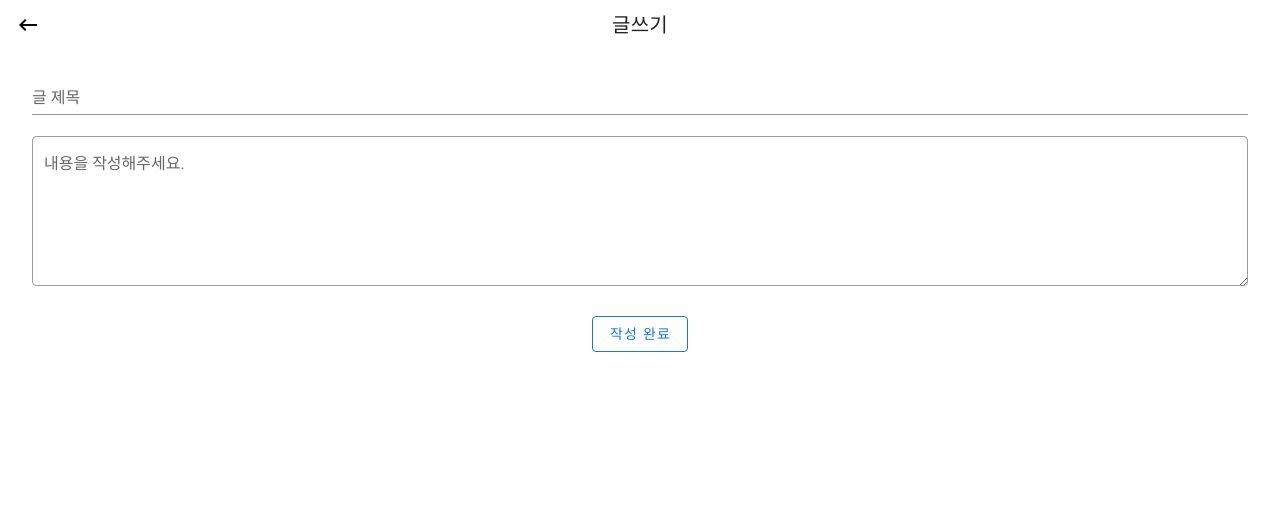
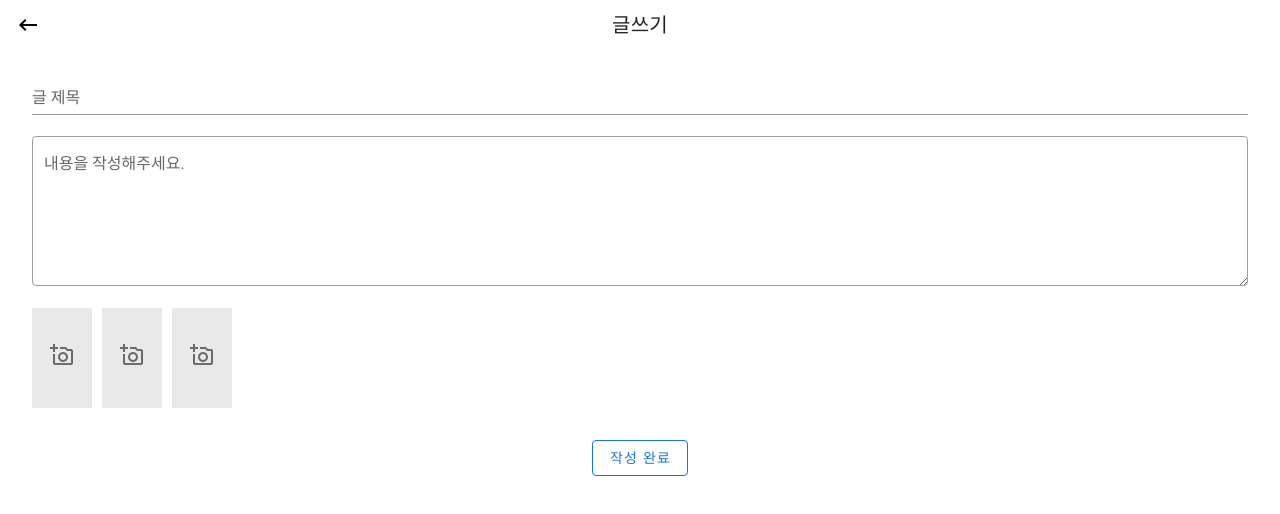
Before and after one commit to TASK-FORCE/mannalga-front-app, a Vue app: page /club/board/create in a window 1280 px wide. Shown: the top 514 px of the page. Built offline with nearby package versions, Linux system fonts and the light colour scheme.

Commit message:
#47 사진첨부 box 배치

```diff
--- a/src/components/club/ClubBoardCreateBox.vue
+++ b/src/components/club/ClubBoardCreateBox.vue
@@ -23,5 +23,6 @@ export default {
     margin-top: 2rem;
     padding-left: 2rem;
     padding-right: 2rem;
+    margin-bottom: -8px;
 }
 </style>
--- a/src/components/club/ClubCreateBox.vue
+++ b/src/components/club/ClubCreateBox.vue
@@ -105,7 +105,7 @@ export default {
 
 <style scoped>
 .field-wrapper {
-    margin-top: 2rem;
+    margin-top: 1.5rem;
     padding-left: 2rem;
     padding-right: 2rem;
 }
--- a/src/views/club/ClubBoardCreate.vue
+++ b/src/views/club/ClubBoardCreate.vue
@@ -2,11 +2,21 @@
     <div>
         <CommonHeader title="글쓰기" />
         <ClubBoardCreateBox />
-        <CommonCenterBtn text="작성 완료"
-                         color="primary"
-                         :outlined="true"
-                         @click="createClubBoard"
-        />
+        <div class="image-box-wrapper">
+            <CommonImageSelectBox class="image-box"
+                                  height="60" />
+            <CommonImageSelectBox class="image-box"
+                                  height="60" />
+            <CommonImageSelectBox class="image-box"
+                                  height="60" />
+        </div>
+        <div style="clear:both;">
+            <CommonCenterBtn text="작성 완료"
+                            color="primary"
+                            :outlined="true"
+                            @click="createClubBoard"
+            />
+        </div>
     </div>
 </template>
 
@@ -14,11 +24,12 @@
 
 import CommonHeader from '@/components/common/CommonHeader.vue';
 import ClubBoardCreateBox from '@/components/club/ClubBoardCreateBox.vue';
+import CommonImageSelectBox from '@/components/common/CommonImageSelectBox.vue';
 import CommonCenterBtn from '@/components/common/CommonCenterBtn.vue';
 
 export default {
     name: 'ClubCreate',
-    components: { CommonCenterBtn, ClubBoardCreateBox, CommonHeader },
+    components: { CommonCenterBtn, ClubBoardCreateBox, CommonImageSelectBox, CommonHeader },
     methods: {
         createClubBoard() {
 
@@ -28,4 +39,17 @@ export default {
 </script>
 
 <style scoped>
+.image-box-wrapper {
+    width: 100%;
+    padding-left: 2rem;
+    padding-right: 2rem;
+}
+.image-box {
+    float: left;
+    margin-right: 10px;
+    width:60px;
+    /* height: 70px; */
+    /* width: calc(100% / 3); */
+    margin-bottom: 2rem;
+}
 </style>
--- a/src/views/club/ClubCreate.vue
+++ b/src/views/club/ClubCreate.vue
@@ -1,7 +1,9 @@
 <template>
     <div>
         <CommonHeader title="모임 만들기" />
-        <CommonImageSelectBox text="모임 대표 사진 등록" />
+        <CommonImageSelectBox class="image-box"
+                              text="모임 대표 사진 등록"
+                              height="140" />
         <ClubCreateBox />
         <CommonCenterBtn text="모임 만들기"
                          color="primary"
@@ -30,4 +32,9 @@ export default {
 </script>
 
 <style scoped>
+.image-box {
+    margin-top: 1rem;
+    padding-left: 2rem;
+    padding-right: 2rem;
+}
 </style>
```
